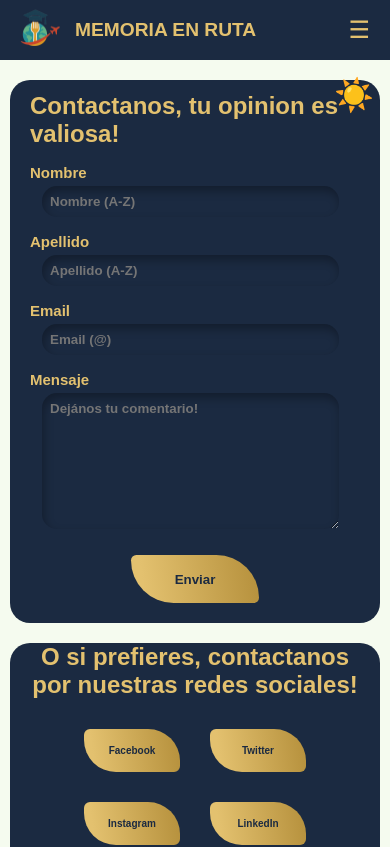
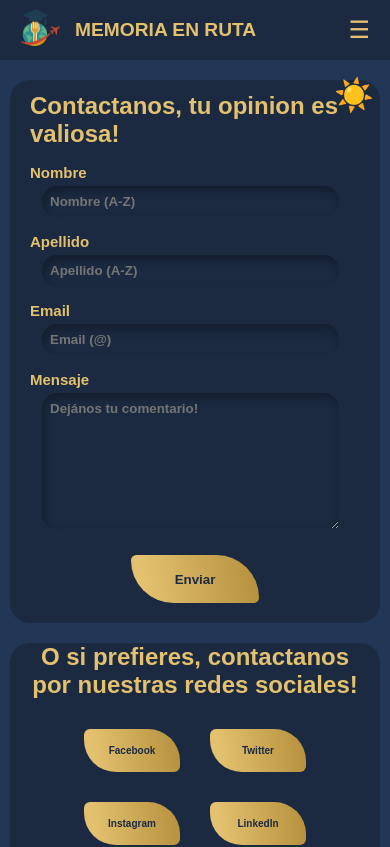
Before and after one commit to Fabricio3434/Proyecto-final-GT-Memoria-en-Ruta-, a React (Vite) app: page /contact in a window 390 px wide. Shown: the top 847 px of the page. Built offline with nearby package versions, Linux system fonts and the light colour scheme.

Commit message:
Mejoras en el modo oscuro y responsive mas acomodado

```diff
--- a/src/App.css
+++ b/src/App.css
@@ -134,11 +134,12 @@ html {
     #container {
         display: grid;
         height: 60vh;
-        grid-template-columns: repeat(4, 1fr);
-        grid-template-rows: auto auto;
+        grid-template-columns: repeat(3, 1fr);
+        grid-template-rows: auto auto auto;
         grid-template-areas:
-            "form form redes redes"
-            "form form welcome welcome";
+            "form form redes"
+            "form form redes"
+            "welcome welcome welcome";
     }
 
     #form {
@@ -154,7 +155,8 @@ html {
     }
 
     #welcome-message {
-        font-size: 10px;
+        font-size: 1.6rem;
+        height: 200px;
     }
 }
 
@@ -202,11 +204,12 @@ html {
     #container {
         display: grid;
         height: 50vh;
-        grid-template-columns: repeat(2, 1fr);
-        grid-template-rows: auto auto;
+        grid-template-columns: 1fr;
+        grid-template-rows: auto auto auto;
         grid-template-areas:
-            "form redes"
-            "form welcome";
+            "form"
+            "redes"
+            "welcome";
         margin-left: 10px;
         margin-right: 10px;
     }
@@ -388,3 +391,42 @@ html {
         gap: 85px;
     }
 }
+
+@media (max-width: 485px) {
+    .tripSet::before {
+        max-width: 100%;
+    }
+
+    .textContainer>p {
+        font-size: 17px;
+    }
+
+    .americaTrip img,
+    .europeTrip img,
+    .oceaniaTrip img {
+        width: 150px;
+        height: 150px;
+        border-radius: 20px;
+        justify-content: center;
+        align-items: center;
+        transform: translate(20px, -10px);
+    }
+}
+
+@media (max-width: 460px) {
+    .textContainer>p {
+        font-size: 14px;
+    }
+}
+
+@media (max-width: 400px) {
+    .textContainer>p {
+        font-size: 13px;
+    }
+}
+
+@media (max-width: 380px) {
+    .textContainer>p {
+        font-size: 11px;
+    }
+}
--- a/src/css/Acerca.css
+++ b/src/css/Acerca.css
@@ -4,18 +4,17 @@ Blanco. #F5FBEF
 Dorado: #e3c16f
 Celeste: #0d324d
 */
-*{
+* {
     margin: 0;
     padding: 0;
     box-sizing: border-box;
 }
 
-body{
-    background-color:#F5FBEF
-
+body {
+    background-color: #F5FBEF
 }
 
-.photos{
+.photos {
     position: absolute;
     inset: 0;
     display: flex;
@@ -23,15 +22,18 @@ flex-direction: column;
     justify-content: center;
     align-items: center;
     aspect-ratio: 1/1;
-  border: solid #e3c16f 7px;
+    border: solid #e3c16f 5px;
+    border-radius: 20px;
     height: auto;
     width: 100%;
     backface-visibility: hidden;
 }
-div.photos > img {
+
+div.photos>img {
     height: 100%;
     width: 100%;
 }
+
 .atras {
     background-color: #1B2A41;
     color: #e3c16f;
@@ -48,23 +50,30 @@ div.photos > img {
     height: auto;
     aspect-ratio: 1/1;
 }
-.carta{
+
+.carta {
     transform-style: preserve-3d;
     transition: all 0.8s ease;
     position: relative;
     width: 100%;
     height: 100%;
+    border-radius: 20px;
     transform-origin: center;
 }
-.adelante > img{
+
+.adelante>img {
     width: 100%;
     height: 100%;
     object-fit: cover;
+    border-radius: 8px;
+    z-index: -1;
 }
-.carta.voltear{
+
+.carta.voltear {
     transform: rotateY(180deg);
 }
-.girar{
+
+.girar {
     margin-top: 10px;
     width: 130px;
     height: 40px;
@@ -74,7 +83,8 @@ color: #1B2A41;
     font-weight: bold;
     border: solid #1B2A41 3px;
 }
-.girar:hover{
+
+.girar:hover {
     background-color: #1B2A41;
     color: #e3c16f;
     transform: scale(1.2);
@@ -96,7 +106,7 @@ border: solid #1B2A41 3px;
     top: 50%;
     left: 50%;
     transform: translate(-50%, -50%);
-  color:#1B2A41 ;
+    color: #1B2A41;
     font-size: 2em;
     font-weight: bold;
     z-index: 2;
@@ -106,31 +116,38 @@ transform: translate(-50%, -50%);
     padding: 5px;
     border-radius: 4px;
 }
+
 .carta.voltear .titulo {
     opacity: 0;
 }
-.centrarboton{
+
+.centrarboton {
     display: flex;
     align-items: center;
     justify-content: center;
 }
+
 #primero {
     background-color: white;
 }
-#segundo{
+
+#segundo {
     background-color: #e3c16f;
 }
-#tercero{
+
+#tercero {
     background-color: white;
 }
-#seccion2{
+
+#seccion2 {
     margin-top: 50px;
     display: flex;
     justify-content: center;
     align-items: center;
 
 }
-#h2{
+
+#h2 {
     background-color: #e3c16f;
     color: #1B2A41;
     height: 2em;
@@ -142,18 +159,22 @@ transform: translate(-50%, -50%);
     align-items: center;
     justify-content: center;
 }
-#alinearh2{
+
+#alinearh2 {
     margin-top: 140px;
     display: flex;
     justify-content: center;
     align-items: center;
 }
-#F > li::marker{
+
+#F>li::marker {
     color: orange;
 }
-#L > li::marker{
+
+#L>li::marker {
     color: blue;
 }
-#N > li::marker{
+
+#N>li::marker {
     color: purple;
 }
--- a/src/css/Cena&Viaje.css
+++ b/src/css/Cena&Viaje.css
@@ -103,6 +103,10 @@
     margin-bottom: 10px;
 }
 
+.textContainer {
+    font-size: 1rem;
+}
+
 #org-conteiner {
     text-align: left;
     padding-left: 50px;
--- a/src/css/Contact.css
+++ b/src/css/Contact.css
@@ -134,7 +134,8 @@
   cursor: pointer;
 }
 
-#sent:hover {
+#sent:hover,
+#close:hover {
   transition: 250ms ease-out;
   border-bottom-left-radius: 8px;
   border-top-right-radius: 8px;
--- a/src/css/ModoOscuro.css
+++ b/src/css/ModoOscuro.css
@@ -6,12 +6,6 @@ html {
     margin: 0;
     font-family: Arial, sans-serif;
     transition: background-color 0.4s ease, color 0.4s ease;
-}
-
-/* Modo claro (por defecto) */
-body.light {
-    background-color: #F5FBEF;
-    color: #000000;
 }
 
 /* Modo oscuro */
@@ -48,11 +42,13 @@ body.dark .cenas,
 body.dark .viajes,
 body.dark .Navbar,
 body.dark .footer,
+body.dark .Formulario,
+body.dark .atras,
+body.dark .girar:hover,
 body.dark #form,
 body.dark #redes,
 body.dark #welcome-message {
     background-color: #111111;
-    color: #ffffff;
 }
 
 body.dark .complete {
@@ -79,11 +75,14 @@ body.dark #s {
     box-shadow: 1px 1px 12px #050505;
 }
 
-/* Modo Claro */
+/* Modo claro (por defecto) */
+body.light,
 body.light .section,
 body.light #seccion2,
 body.light #root {
-    background-color: #F5FBEF;
+    /*   background-color: #F5FBEF;
+    background-color: #131f31; */
+    background-color: #223655;
 }
 
 body.light .cenas,
--- a/src/js/componentes.js
+++ b/src/js/componentes.js
@@ -4,7 +4,7 @@ import { Contact } from '../jsx/Contacto.jsx'
 import { DinnerSection, TravelSection } from '../jsx/Sections.jsx'
 import { Footer } from '../jsx/Footer.jsx'
 import { DinnerCards, TravelCards } from '../jsx/Cena&Viaje.jsx'
-import { Organizar } from '../jsx/OrganizarCena&Viaje.jsx'
+import { Organizar } from '../jsx/OrganizarCena.jsx'
 import { Organizar2 } from '../jsx/Organizarviaje.jsx'
 import { ModoOscuro } from '../jsx/ModoOscuro.jsx'
 
--- a/src/jsx/OrganizarCena&Viaje.jsx
+++ /dev/null
@@ -1,108 +0,0 @@
-
-import {useLocalStorage} from './useLocalStorage'
-import '../css/Formularios.css'
-export function Organizar (){
-const provincias = ["Buenos Aires", "Catamarca", "Chaco", "Chubut", "Córdoba", "Corrientes", "Entre Ríos", "Formosa",
-  "Jujuy", "La Pampa", "La Rioja", "Mendoza", "Misiones", "Neuquen", "Río Negro", "Salta", "San Juan", "San Luis",
-  "Santa Cruz", "Santa Fé", "Santiago del Estero", "Tierra del Fuego", "Tucumán"
-]
-const [info, setInfo] = useLocalStorage('info', {
-nombre: " ",
-email: " ",
-cena: " ",
-provincia: " ",
-indicaciones: ""
-})
-const guardar = (e)=>{
-  const {name, value} = e.target
-  setInfo({...info, [name]: value})
-}
-    return(
-       <>
-       <section className='indicar'>
-        <h2>¡Completa el formulario para iniciar con Memoria en Ruta!</h2>
-        <p>Completa el formulario con tus preferencias y contacto, a lo largo de los
-          próximos cinco días hábiles, la empresa se pondrá en contacto para poder empezar a organizar la cena de tus sueños.
-        </p>
-       </section>
-       <section className="alinear">
-       <form className='Formulario'>
-      <fieldset className='field'>
-      <legend>Datos de contacto</legend>
-      <div className='color'>
-        <input type="text"
-        placeholder='Introducir nombre'
-        name='nombre'
-        value={info.nombre}
-        onChange={guardar}
-        />
-      </div>
-      {/* */}
-      <div className='color'>
-        <input type="email"
-        placeholder='Introducir email'
-        name='email'
-        value={info.email}
-        onChange={guardar}
-        required
-        />
-      </div>
-      </fieldset>
-      {/* */}
-      <fieldset className='field'>
-      <legend>Sobre tu cena</legend>
-    <div>
-      <label htmlFor="cenas" className='la'> Elegí tu cena </label>
-       <select name="cena" id="C"
-       value={info.cena}
-       onChange={guardar}
-     required
-       >
-        <option value="Oro">Cena de Oro</option>
-        <option value="Plata">Cena de Plata</option>
-        <option value="Bronce">Cena de Bronce</option>
-       </select>
-       </div>
-       {/* */}
-       <div>
-       <label htmlFor="provincia" className='la'>Escoge tu provincia</label>
-<select name="provincia" id="P"
-value={info.provincia}
-onChange={guardar}
-required
->
-{provincias.map(prov =>(
-  <option key={prov} value={prov}>{prov}</option>
-))}
-</select>
-</div>
-
-  <label htmlFor="indicaciones" className="la">¿Algunas especificaciones que debamos saber?</label>
-  <div className='alinear2'>
-  <textarea id='t' name="indicaciones" placeholder='Alergías, Condiciones Médicas. Caso contrario indicar simplemente "no"'
-  maxLength={50}
-  value={info.indicaciones} onChange={guardar}></textarea>
-</div>
-</fieldset>
-<ul className='ul'>
-  <h5>Verifica que la información sea correcta, antes de enviar</h5>
-  <li>Nombre: {info.nombre}</li>
-  <li>Email: {info.email}</li>
-  <li>Cena: {info.cena}</li>
-  <li>Provincia: {info.provincia}</li>
-  <li>Indicaciones médicas: {info.indicaciones}</li>
-</ul>
-
-<div >
-<input className="envio"
-type="submit"
-value="enviar"
-/>
-</div>
-
-{/* Div del contenedor*/}
- </form>
- </section>
-       </>
-    )
-}
```
Also changed, not shown: src/jsx/OrganizarCena.jsx (added, +108 -0 lines), src/jsx/Organizarviaje.jsx (+7 -6 lines), src/jsx/useLocalStorage.jsx (+6 -6 lines). Lines whose indentation alone changed are shown as unchanged.
